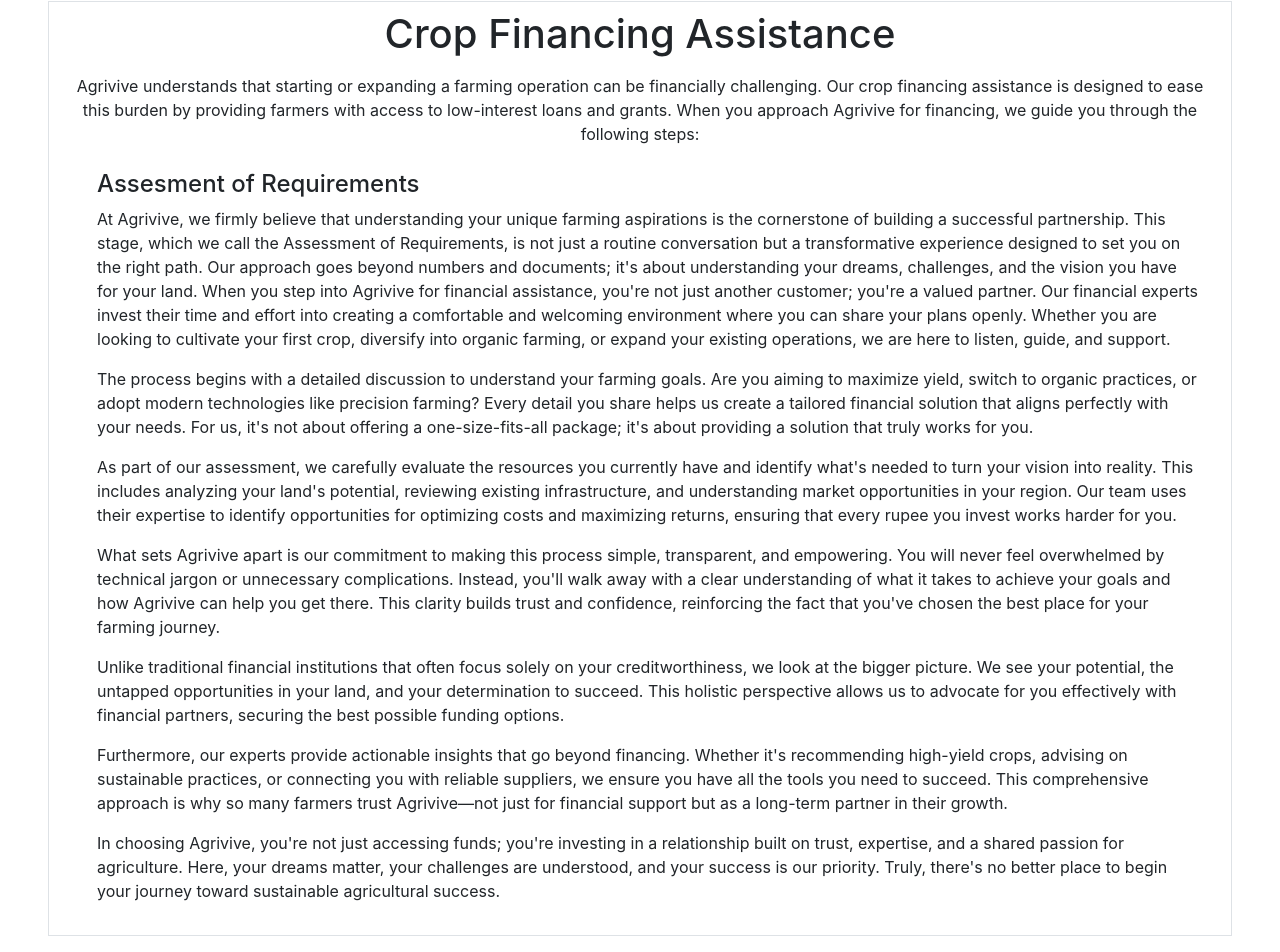
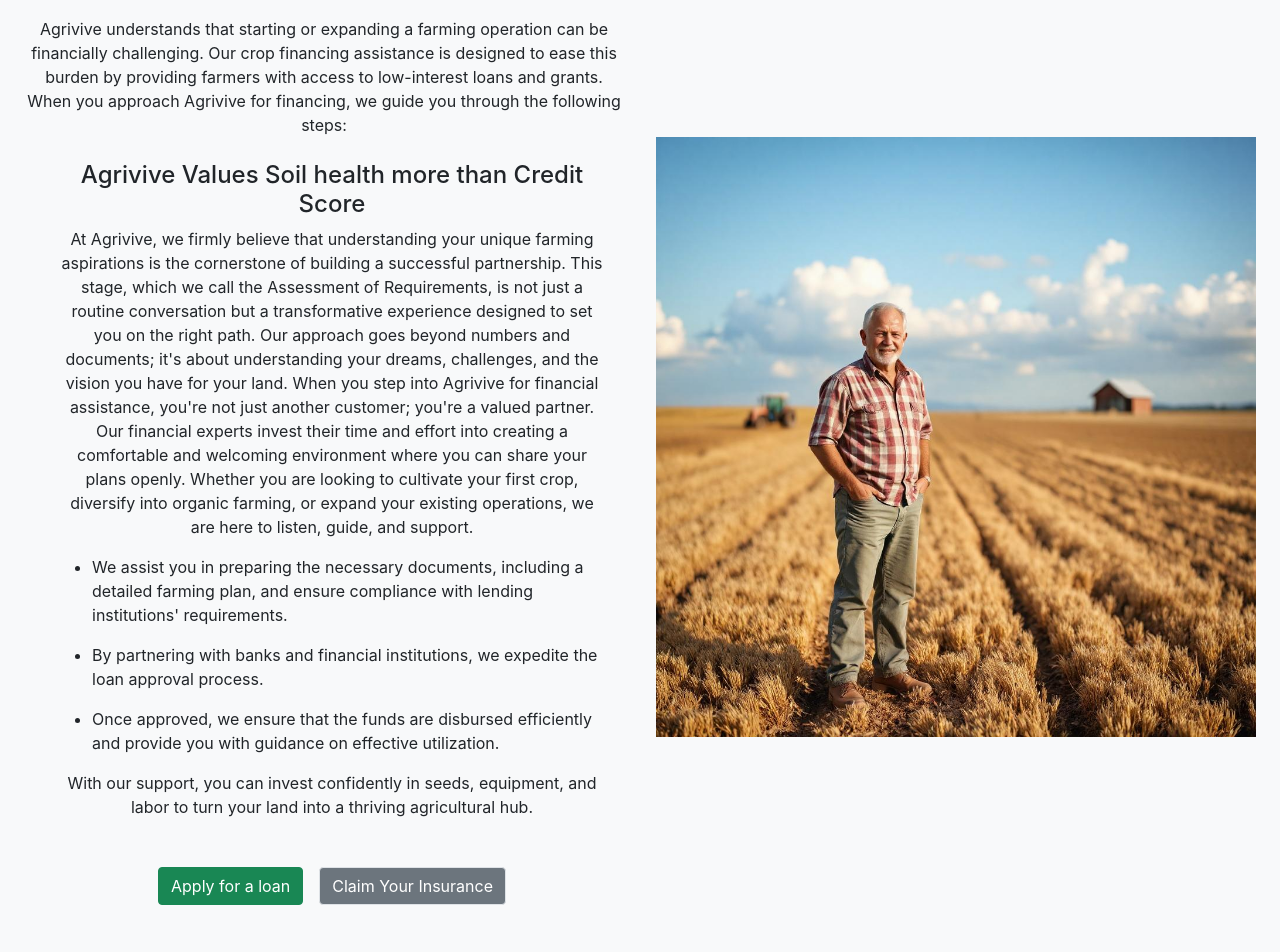
Before and after one commit to HariSirikonda/Agrivive, a React (Create React App) app: page /services in a window 1280 px wide. Shown: the part 305-1257 px from the top of the page. Built offline with nearby package versions, Linux system fonts and the light colour scheme.

Commit message:
Completed the financial section in services page

```diff
--- a/src/components/services.js
+++ b/src/components/services.js
@@ -1,43 +1,55 @@
 import Img from './images/happyfarmer.jpg';
+import Loans from './images/loans.png';
+import Marketing from './images/Marketing.png';
+import Ligal from './images/ligal.png';
+import Testing from './images/testing.png';
+import Inspection from './images/inspection.png';
+import Shop from './images/shop.png';
+import Farmer from './images/happyfarmer.jpg';
+
 
 function Services() {
     return (
         <>
-            <section className="p-5">
-                <div className="container-fluid p-3 align-items-center justify-content-center">
+            <section>
+                <div className="container-fluid align-items-center justify-content-center">
                     <h1 className="display-4 text-center text-success">Our Services</h1>
                     <p>Agrivive is full of services that a former as well as an Agricultural land owner needs. You just need to join us for all the services we offer. All in one service within one place. Agrivive the life of Land</p>
                     <hr />
                 </div>
-                <div className="container-fluid d-block border text-start">
-                    <h1 className="p-2 text-center">Crop Financing Assistance</h1>
+                <div className="container-fluid d-flex bg-light text-start p-2">
+                    <div className='m-2 p-2 w-50'>
+                        <h1 className="p-2 text-center">Financial Services</h1>
                         <p className="text-center">Agrivive understands that starting or expanding a farming operation can be financially challenging. Our crop financing assistance is designed to ease this burden by providing farmers with access to low-interest loans and grants. When you approach Agrivive for financing, we guide you through the following steps:</p>
                         <div className="container-fluid m-2">
                             <div className="m-2 p-2 text-start">
-                            <h4>Assesment of Requirements</h4>
-                            <p>
+                                <h4 className='text-center'>Agrivive Values Soil health more than Credit Score</h4>
+                                <p className='text-center'>
                                     At Agrivive, we firmly believe that understanding your unique farming aspirations is the cornerstone of building a successful partnership. This stage, which we call the Assessment of Requirements, is not just a routine conversation but a transformative experience designed to set you on the right path. Our approach goes beyond numbers and documents; it's about understanding your dreams, challenges, and the vision you have for your land.
                                     When you step into Agrivive for financial assistance, you're not just another customer; you're a valued partner. Our financial experts invest their time and effort into creating a comfortable and welcoming environment where you can share your plans openly. Whether you are looking to cultivate your first crop, diversify into organic farming, or expand your existing operations, we are here to listen, guide, and support.
                                 </p>
-                            <p>
-                                The process begins with a detailed discussion to understand your farming goals. Are you aiming to maximize yield, switch to organic practices, or adopt modern technologies like precision farming? Every detail you share helps us create a tailored financial solution that aligns perfectly with your needs. For us, it's not about offering a one-size-fits-all package; it's about providing a solution that truly works for you.
-                            </p>
-                            <p>
-                                As part of our assessment, we carefully evaluate the resources you currently have and identify what's needed to turn your vision into reality. This includes analyzing your land's potential, reviewing existing infrastructure, and understanding market opportunities in your region. Our team uses their expertise to identify opportunities for optimizing costs and maximizing returns, ensuring that every rupee you invest works harder for you.
-                            </p>
-                            <p>
-                                What sets Agrivive apart is our commitment to making this process simple, transparent, and empowering. You will never feel overwhelmed by technical jargon or unnecessary complications. Instead, you'll walk away with a clear understanding of what it takes to achieve your goals and how Agrivive can help you get there. This clarity builds trust and confidence, reinforcing the fact that you've chosen the best place for your farming journey.
-                            </p>
-                            <p>
-                                Unlike traditional financial institutions that often focus solely on your creditworthiness, we look at the bigger picture. We see your potential, the untapped opportunities in your land, and your determination to succeed. This holistic perspective allows us to advocate for you effectively with financial partners, securing the best possible funding options.
-                            </p>
-                            <p>
-                                Furthermore, our experts provide actionable insights that go beyond financing. Whether it's recommending high-yield crops, advising on sustainable practices, or connecting you with reliable suppliers, we ensure you have all the tools you need to succeed. This comprehensive approach is why so many farmers trust Agrivive—not just for financial support but as a long-term partner in their growth.
-                            </p>
-                            <p>
-                                In choosing Agrivive, you're not just accessing funds; you're investing in a relationship built on trust, expertise, and a shared passion for agriculture. Here, your dreams matter, your challenges are understood, and your success is our priority. Truly, there's no better place to begin your journey toward sustainable agricultural success.
-                            </p>
-
+                                <ul>
+                                    <li>
+                                        <p>We assist you in preparing the necessary documents, including a detailed farming plan, and ensure compliance with lending institutions' requirements.</p>
+                                    </li>
+                                    <li>
+                                        <p>By partnering with banks and financial institutions, we expedite the loan approval process.</p>
+                                    </li>
+                                    <li>
+                                        <p>Once approved, we ensure that the funds are disbursed efficiently and provide you with guidance on effective utilization.</p>
+                                    </li>
+                                </ul>
+                                <p className='text-center'>With our support, you can invest confidently in seeds, equipment, and labor to turn your land into a thriving agricultural hub.</p>
+                            </div>
+                            <div className='d-flex align-items-center justify-content-center m-2 p-2'>
+                                <button className='btn btn-success m-2' type='submit'>Apply for a loan</button>
+                                <button className='btn btn-secondary border m-2' type='submit'>Claim Your Insurance</button>
+                            </div>
+                        </div>
+                    </div>
+                    <div className='m-2 p-2 w-50 d-flex align-items-center justify-content-center'>
+                        <div>
+                            <img className='img-fluid' src={Farmer} alt='show me'></img>
                         </div>
                     </div>
                 </div>
```
Lines whose indentation alone changed are shown as unchanged.
